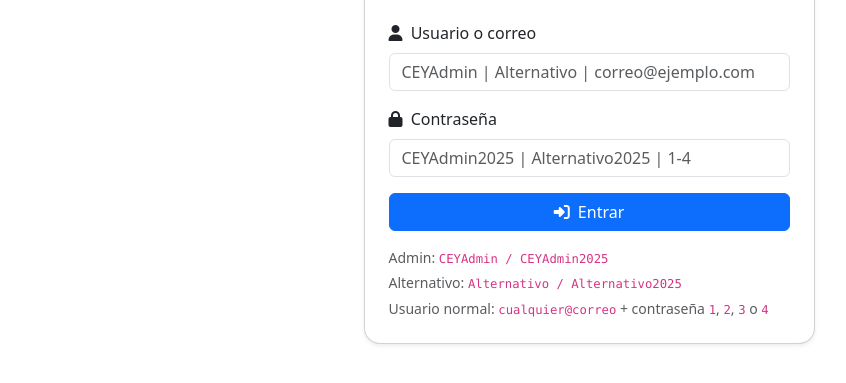
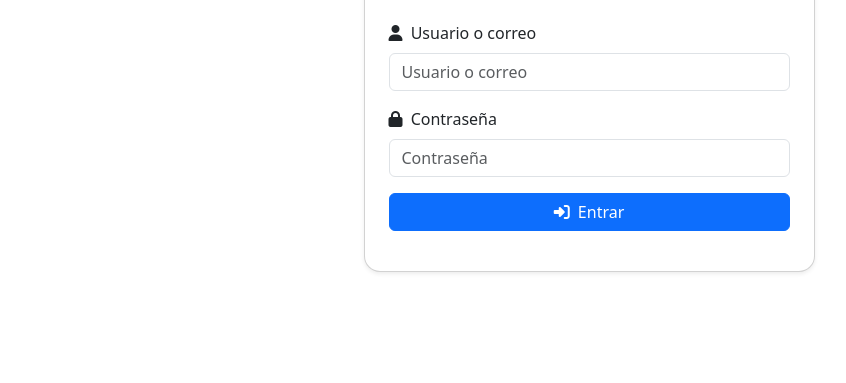
Before and after one commit to RosmeriGonzalez/CEYApp, a plain HTML site: page index.html in a window 1280 px wide. Shown: the part 363-746 px from the top of the page, without its empty margins (51-897 px from the left). Drawn offline with nearby package versions, Linux system fonts and the light colour scheme.

Commit message:
Remove visible login credentials from login page

```diff
--- a/index.html
+++ b/index.html
@@ -56,14 +56,14 @@
                   <label for="username" class="form-label">
                     <i class="fa fa-user me-1"></i> Usuario o correo
                   </label>
-                  <input type="text" id="username" class="form-control" placeholder="CEYAdmin | Alternativo | correo@ejemplo.com" required>
+                  <input type="text" id="username" class="form-control" placeholder="Usuario o correo" required>
                   <div class="invalid-feedback">Ingresa tu usuario o correo.</div>
                 </div>
                 <div class="mb-3">
                   <label for="password" class="form-label">
                     <i class="fa fa-lock me-1"></i> Contraseña
                   </label>
-                  <input type="password" id="password" class="form-control" placeholder="CEYAdmin2025 | Alternativo2025 | 1-4" required>
+                  <input type="password" id="password" class="form-control" placeholder="Contraseña" required>
                   <div class="invalid-feedback">Ingresa tu contraseña.</div>
                 </div>
                 <button type="submit" class="btn btn-primary w-100">
@@ -71,11 +71,6 @@
                 </button>
               </form>
               <div id="login-alert" class="mt-3"></div>
-              <div class="small text-muted mt-3">
-                <p class="mb-1">Admin: <code>CEYAdmin / CEYAdmin2025</code></p>
-                <p class="mb-1">Alternativo: <code>Alternativo / Alternativo2025</code></p>
-                <p class="mb-0">Usuario normal: <code>cualquier@correo</code> + contraseña <code>1</code>, <code>2</code>, <code>3</code> o <code>4</code></p>
-              </div>
             </div>
           </div>
         </div>
```
